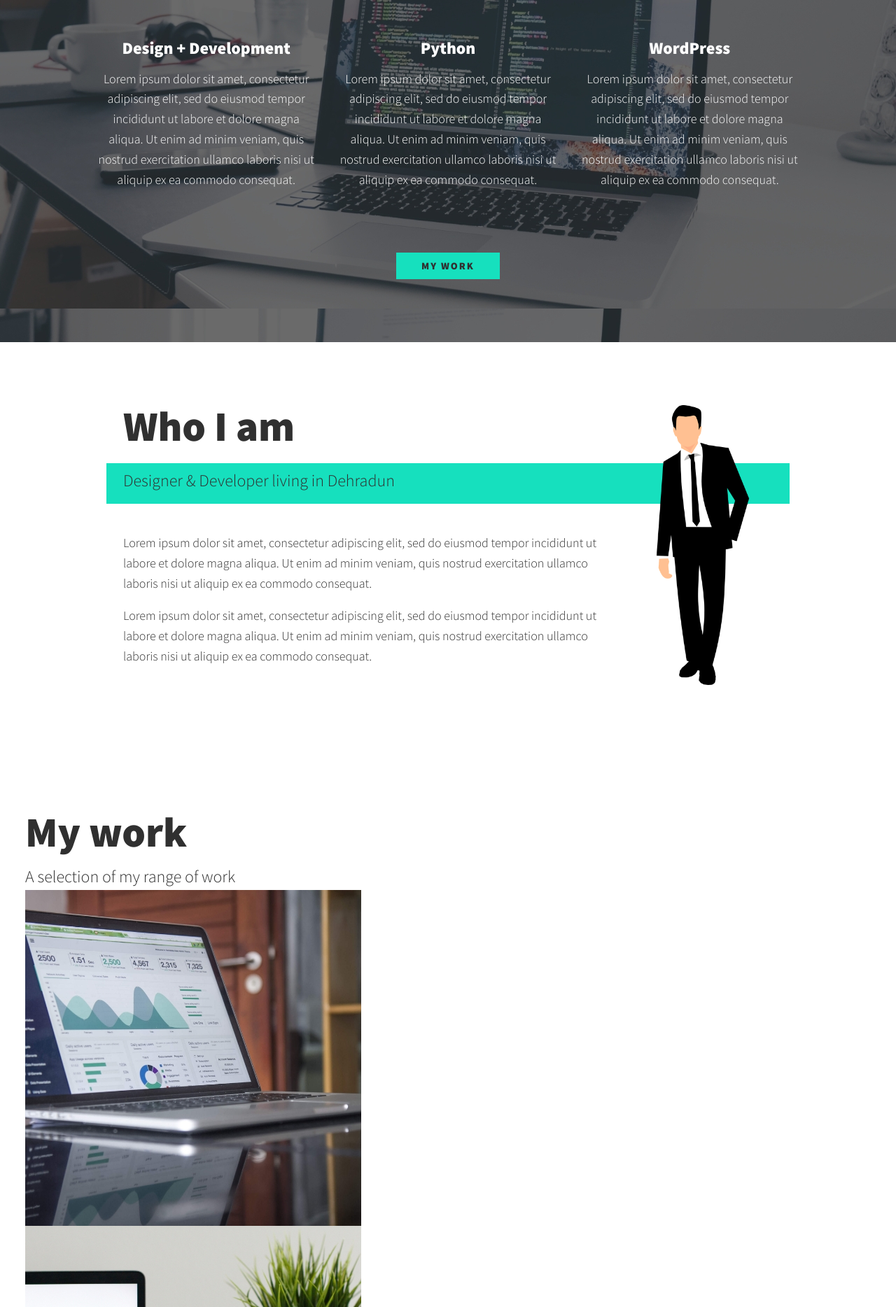
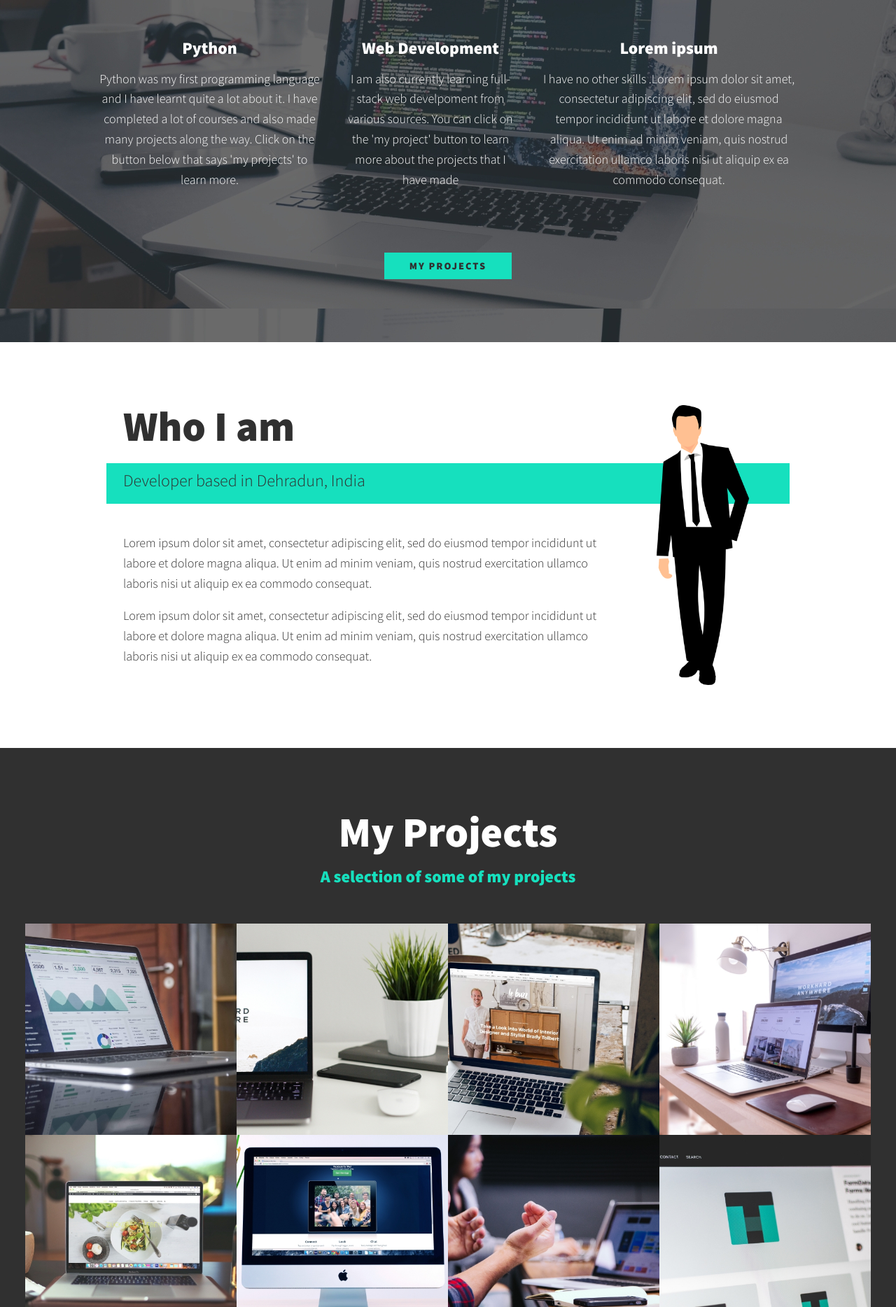
Before and after one commit to IAmMaulik/IAmMaulik.github.io, a plain HTML site: page index.html in a window 1280 px wide. Shown: the part 672-2540 px from the top of the page at 70% size. Drawn offline with nearby package versions, Linux system fonts and the light colour scheme.

Commit message:
Added hover animations to the projects section and removed some of the placeholder text

```diff
--- a/css/style.css
+++ b/css/style.css
@@ -112,6 +112,12 @@ h3 {font-size: var(--fs-h3);}
     font-weight: var(--ff-secondary);
     margin-bottom: 1em;
     padding: 0.25em 1em;
+}
+
+.section__subtitle--work{
+    color: var(--clr-accent);
+    font-weight: var(--fw-bold);
+    margin-bottom: 2em;
 }
 
 
@@ -247,3 +253,30 @@ nav{
         z-index: 2;
     }
 }
+
+/************MY PROJECTS SECTION*****************/
+.my-work{
+    background-color: var(--clr-dark);
+    color: var(--clr-light);
+    text-align: center;
+}
+
+.portfolio{
+    display: grid;
+    grid-template-columns: repeat(auto-fit, minmax(300px, 1fr));
+}
+
+.portfolio__item{
+    background: var(--clr-accent);
+}
+
+.portfolio__img{
+    transition:
+        transform 750ms cubic-bezier(.5, 0, .5, 1),
+        opacity 250ms linear;
+}
+
+.portfolio__img:hover{
+    transform: scale(1.2);
+    opacity: .75;
+}
--- a/index.html
+++ b/index.html
@@ -28,7 +28,7 @@
                     <li class="nav__item"><a href="#home" class="nav__link">Home</a></li>
                     <li class="nav__item"><a href="#services" class="nav__link">My Skills</a></li>
                     <li class="nav__item"><a href="#about" class="nav__link">About me</a></li>
-                    <li class="nav__item"><a href="#work" class="nav__link">My Work</a></li>
+                    <li class="nav__item"><a href="#work" class="nav__link">My Projects</a></li>
                 </ul>
             </nav>
         </header>
@@ -39,7 +39,7 @@
                 Hi, I am <strong>Maulik Shah</strong>
             </h1>
             <p class="section__subtitle section__subtitle--intro">a developer</p>
-            <img src="./images/human-icon.png" alt="An animated boy representing Maulik Shah" class="intro__img">
+            <img src="./images/human-icon.png" alt="An illustration of a boy representing Maulik Shah" class="intro__img">
         </section>
 
 
@@ -48,42 +48,44 @@
             <h2 class="section__title section__title--services">My Skills</h2>
             <div class="services">
                 <div class="service">
-                    <h3>Design + Development</h3>
-                    <p>Lorem ipsum dolor sit amet, consectetur adipiscing elit, sed do eiusmod tempor incididunt ut labore et dolore magna aliqua. Ut enim ad minim veniam, quis nostrud exercitation ullamco laboris nisi ut aliquip ex ea commodo consequat.</p>
-                </div> <!-- / service -->
+                    <h3>Python</h3>
+                    <p>
+                        Python was my first programming language and I have learnt quite a lot about it. I have completed a lot of courses and also made many projects along the way. Click on the button below that says 'my projects' to learn more.
+                    </p>
+                </div>
 
                 <div class="service">
-                    <h3>Python</h3>
-                    <p>Lorem ipsum dolor sit amet, consectetur adipiscing elit, sed do eiusmod tempor incididunt ut labore et dolore magna aliqua. Ut enim ad minim veniam, quis nostrud exercitation ullamco laboris nisi ut aliquip ex ea commodo consequat.</p>
-                </div> <!-- / service -->
+                    <h3>Web Development</h3>
+                    <p>I am also currently learning full-stack web develpoment from various sources. You can click on the 'my project' button to learn more about the projects that I have made</p>
+                </div>
 
                 <div class="service">
-                    <h3>WordPress</h3>
-                    <p>Lorem ipsum dolor sit amet, consectetur adipiscing elit, sed do eiusmod tempor incididunt ut labore et dolore magna aliqua. Ut enim ad minim veniam, quis nostrud exercitation ullamco laboris nisi ut aliquip ex ea commodo consequat.</p>
-                </div> <!-- / service -->
-            </div> <!-- / services -->
+                    <h3>Lorem ipsum</h3>
+                    <p>I have no other skills .Lorem ipsum dolor sit amet, consectetur adipiscing elit, sed do eiusmod tempor incididunt ut labore et dolore magna aliqua. Ut enim ad minim veniam, quis nostrud exercitation ullamco laboris nisi ut aliquip ex ea commodo consequat.</p>
+                </div>
+            </div>
 
-            <a href="#work" class="btn">My Work</a>
+            <a href="#work" class="btn">My Projects</a>
         </section>
 
 
         <!-- About me -->
         <section class="about-me" id="about">
            <h2 class="section__title section__title--about">Who I am</h2>
-           <p class="section__subtitle section__subtitle--about">Designer & Developer living in Dehradun</p>
+           <p class="section__subtitle section__subtitle--about">Developer based in Dehradun, India</p>
 
            <div class="about-me__body">
                <p>Lorem ipsum dolor sit amet, consectetur adipiscing elit, sed do eiusmod tempor incididunt ut labore et dolore magna aliqua. Ut enim ad minim veniam, quis nostrud exercitation ullamco laboris nisi ut aliquip ex ea commodo consequat.</p>
                <p>Lorem ipsum dolor sit amet, consectetur adipiscing elit, sed do eiusmod tempor incididunt ut labore et dolore magna aliqua. Ut enim ad minim veniam, quis nostrud exercitation ullamco laboris nisi ut aliquip ex ea commodo consequat.</p>
            </div>
 
-           <img src="./images/human-icon-fullbody.png" alt="An animated boy representing Maulik Shah" class="about-me__img">
+           <img src="./images/human-icon-fullbody.png" alt="An illustration of a man representing Maulik Shah" class="about-me__img">
         </section>
 
         <!-- My Work -->
         <section class="my-work" id="work">
-            <h2 class="section__title section__title--work">My work</h2>
-            <p class="section__subtitle section__subtitle--work">A selection of my range of work</p>
+            <h2 class="section__title section__title--work">My Projects</h2>
+            <p class="section__subtitle section__subtitle--work">A selection of some of my projects</p>
 
             <div class="portfolio">
                 <!-- Portfolio item 01 -->
```
